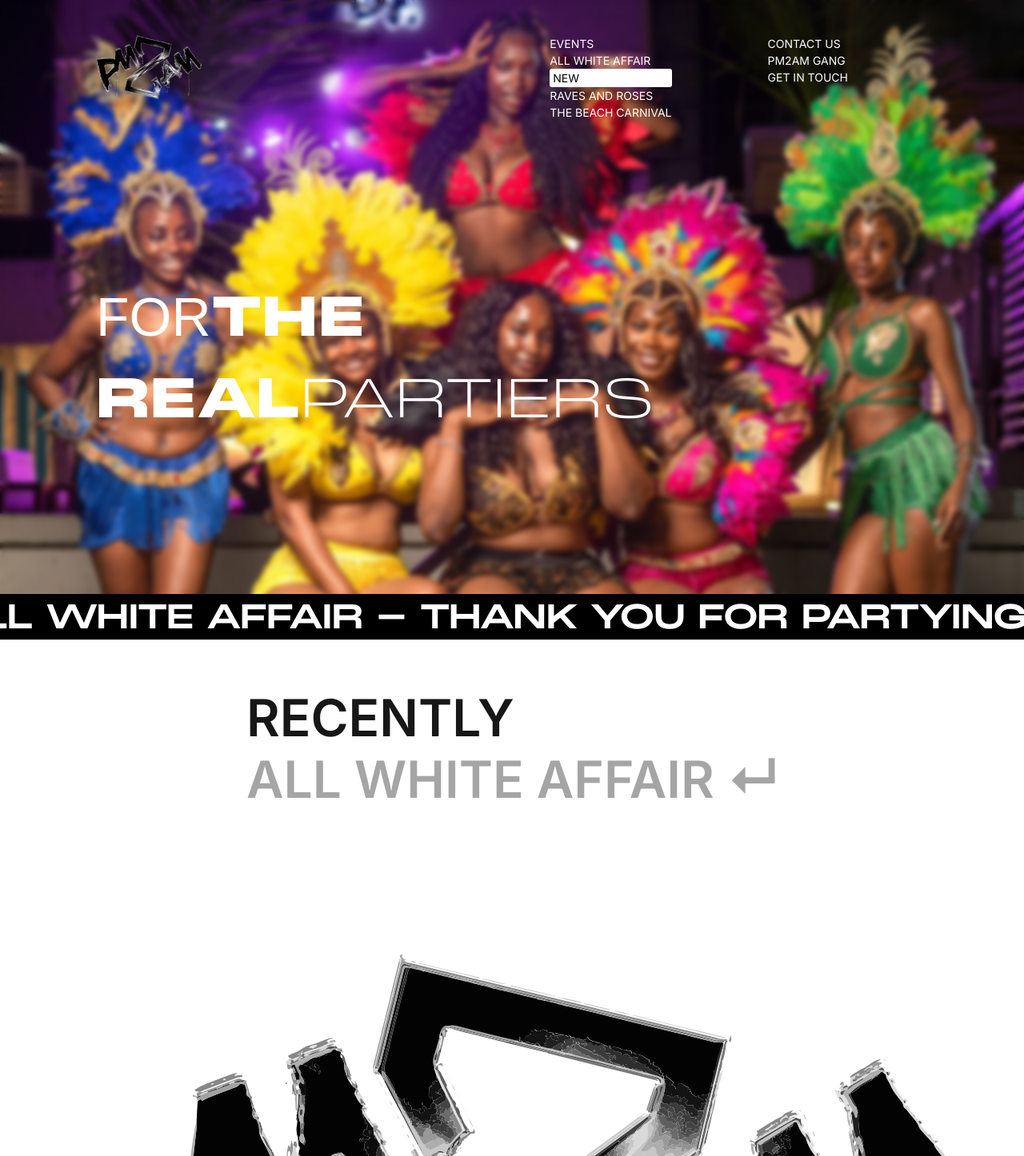
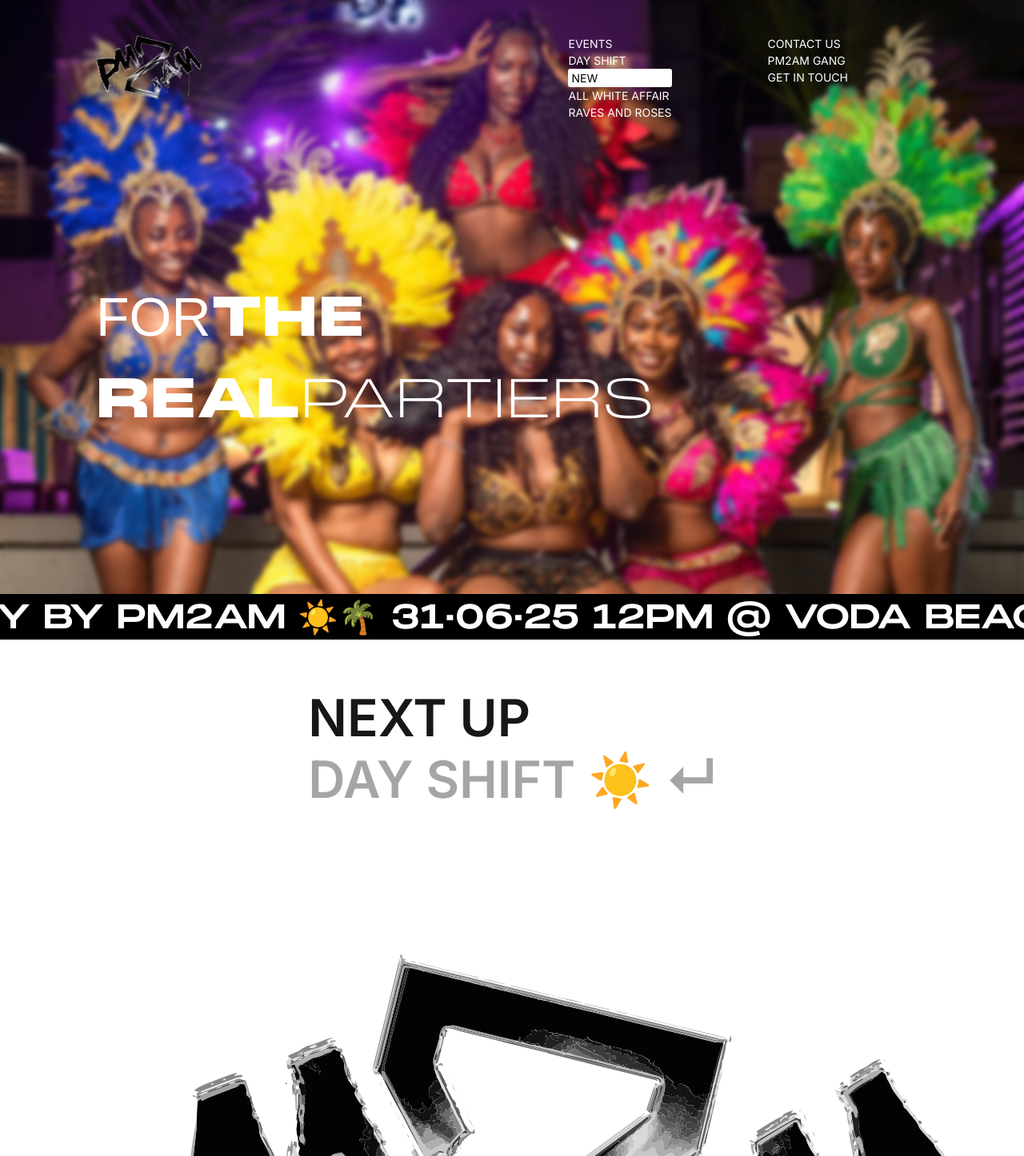
Before and after one commit to chani24/pm2am, a Next.js app: page / in a window 1280 px wide. Shown: the top 1446 px of the page at 80% size. Built offline with nearby package versions, Linux system fonts and the light colour scheme; a web font is replaced by a local one.

Commit message:
day shift

```diff
--- a/src/app/page.tsx
+++ b/src/app/page.tsx
@@ -86,13 +86,13 @@
             >
               <div ref={slider} className="marquee">
                 <p ref={firstText}>
-                  PM2AM ANNIVERSARY: ALL WHITE AFFAIR - THANK YOU FOR PARTYING
-                  WITH US!
+                  DAY SHIFT: A BEACH PARTY BY PM2AM ☀️🌴 31·06·25 12PM @ VODA
+                  BEACH CLUB 📍
                 </p>
 
                 <p ref={secondText}>
-                  PM2AM ANNIVERSARY: ALL WHITE AFFAIR - THANK YOU FOR PARTYING
-                  WITH US!
+                  DAY SHIFT: A BEACH PARTY BY PM2AM ☀️🌴 31·06·25 12PM @ VODA
+                  BEACH CLUB 📍
                 </p>
               </div>
             </div>
@@ -100,13 +100,10 @@
         </section>
         <section className="event_section">
           <div>
-            <h2>RECENTLY</h2>
+            <h2>NEXT UP</h2>
             <h2>
-              <a
-                href="https://www.instagram.com/p/DIcBtpJoL3-/?utm_source=ig_web_copy_link&igsh=MzRlODBiNWFlZA=="
-                target="_blank"
-              >
-                ALL WHITE AFFAIR ↵
+              <a href="https://tix.africa/pm2amvoda" target="_blank">
+                DAY SHIFT ☀️ ↵
               </a>
             </h2>
           </div>
--- a/src/components/gallery/gallery.tsx
+++ b/src/components/gallery/gallery.tsx
@@ -4,6 +4,15 @@
 import Image from "next/image";
 
 const gallery = [
+  {
+    image: "day-shift.jpeg",
+    span: "1",
+    eventImage: "day-shift.jpeg",
+    venue: "VODA BEACH CLUB",
+    location: "LAGOS",
+    buttonLink: "https://tix.africa/pm2amvoda",
+    buttonText: "BUY TICKETS",
+  },
   {
     image: "aw-girl-dancing.jpeg",
     span: "1",
@@ -44,16 +53,16 @@
       "https://www.instagram.com/p/DIcBtpJoL3-/?utm_source=ig_web_copy_link&igsh=MzRlODBiNWFlZA==",
     buttonText: "VIEW MORE",
   },
-  {
-    image: "aw-two-guys.jpeg",
-    span: "1",
-    eventImage: "all-white.jpg",
-    venue: "THE CLUBHOUSE",
-    location: "LAGOS",
-    buttonLink:
-      "https://www.instagram.com/p/DIcBtpJoL3-/?utm_source=ig_web_copy_link&igsh=MzRlODBiNWFlZA==",
-    buttonText: "VIEW MORE",
-  },
+  // {
+  //   image: "aw-two-guys.jpeg",
+  //   span: "1",
+  //   eventImage: "all-white.jpg",
+  //   venue: "THE CLUBHOUSE",
+  //   location: "LAGOS",
+  //   buttonLink:
+  //     "https://www.instagram.com/p/DIcBtpJoL3-/?utm_source=ig_web_copy_link&igsh=MzRlODBiNWFlZA==",
+  //   buttonText: "VIEW MORE",
+  // },
 
   {
     image: "heart-sign.jpeg",
--- a/src/components/nav/nav.tsx
+++ b/src/components/nav/nav.tsx
@@ -48,18 +48,14 @@
             <div>
               <p className="mb-2 font-bold">EVENTS</p>
               <div className="font-semibold">
-                <div className="flex gap-2 items-center justify-center">
-                  {" "}
-                  <a
-                    href="https://www.instagram.com/p/DIcBtpJoL3-/?utm_source=ig_web_copy_link&igsh=MzRlODBiNWFlZA=="
-                    target="_blank"
-                  >
-                    ALL WHITE AFFAIR
+                <div className="flex gap-2 items-center">
+                  <a href="https://tix.africa/pm2amvoda" target="_blank">
+                    DAY SHIFT
                   </a>
                   <div className="new">NEW</div>
                 </div>
+                <p>ALL WHITE AFFAIR</p>
                 <p>RAVES AND ROSES</p>
-                <p>THE BEACH CARNIVAL</p>
               </div>
             </div>
             <div>
@@ -105,17 +101,13 @@
           <p className="mb-5 text-2xl font-black">EVENTS</p>
           <div className="font-sm font-semibold">
             <div className="flex gap-2 items-center justify-center">
-              {" "}
-              <a
-                href="https://www.instagram.com/p/DIcBtpJoL3-/?utm_source=ig_web_copy_link&igsh=MzRlODBiNWFlZA=="
-                target="_blank"
-              >
-                ALL WHITE AFFAIR
+              <a href="https://tix.africa/pm2amvoda" target="_blank">
+                DAY SHIFT
               </a>
               <div className="new">NEW</div>
             </div>
+            <p className="text-[#C2C2C2]">ALL WHITE AFFAIR</p>
             <p className="text-[#C2C2C2]">RAVES AND ROSES</p>
-            <p className="text-[#C2C2C2]">THE BEACH CARNIVAL</p>
           </div>
         </div>
         <div className="nav_footer">
```
Also changed, not shown: public/day-shift.jpeg (added).
